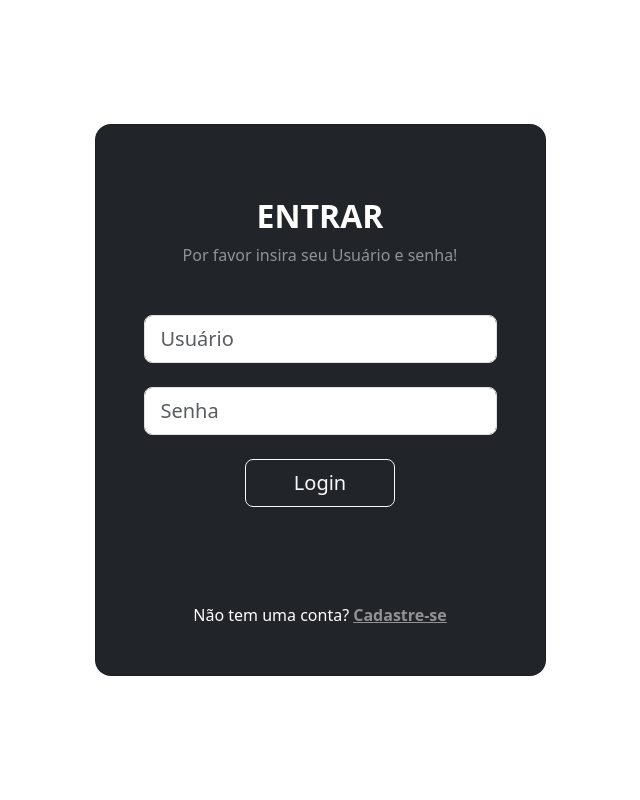
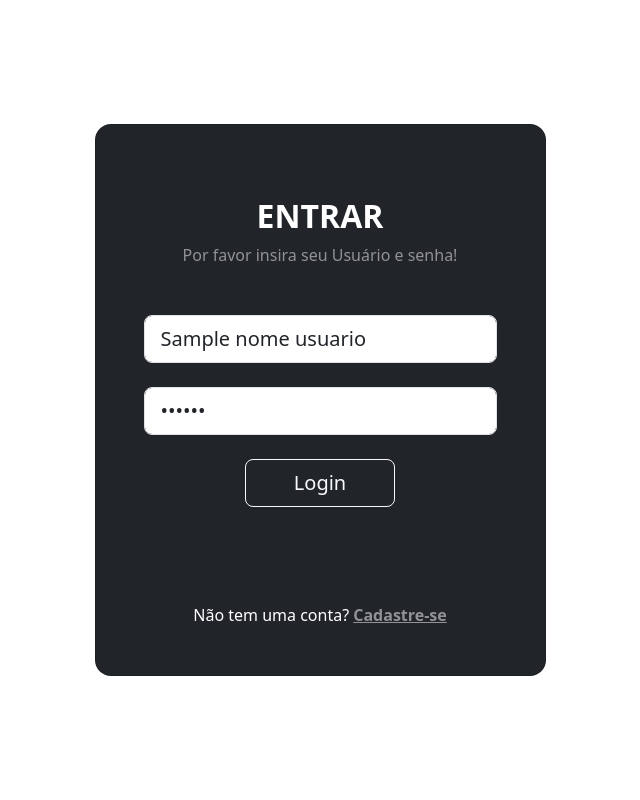
Before and after one commit to RafaelOBrasil/to-do-List-Flask, a Flask app: template templates/login.html in a window 1280 px wide. Shown: the whole page, without its empty margins (320-960 px from the left). Run offline with Flask 3, Linux system fonts and the light colour scheme; the template is opened without the code that fills it: most values are stand-ins (such as "Sample title", 1, 10 or a date in 2020).

Commit message:
Persistencia de dados incorretos *Tela login*

```diff
--- a/templates/login.html
+++ b/templates/login.html
@@ -28,13 +28,13 @@
                     senha!</p>
 
                   <div data-mdb-input-init class="form-outline form-white mb-4">
-                    <input name="usuario" placeholder="Usuário" type="text"
+                    <input name="usuario" placeholder="Usuário" type="text" value="{{nome_usuario}}"
                       id="typeEmailX"
                       class="form-control form-control-lg" />
                   </div>
 
                   <div data-mdb-input-init class="form-outline form-white mb-4">
-                    <input name="senha" placeholder="Senha" type="password"
+                    <input name="senha" placeholder="Senha" type="password" value="{{senha_usuario}}"
                       id="typePassword"
                       class="form-control form-control-lg" />
                   </div>
```
Also changed, not shown: views.py (+9 -2 lines).
